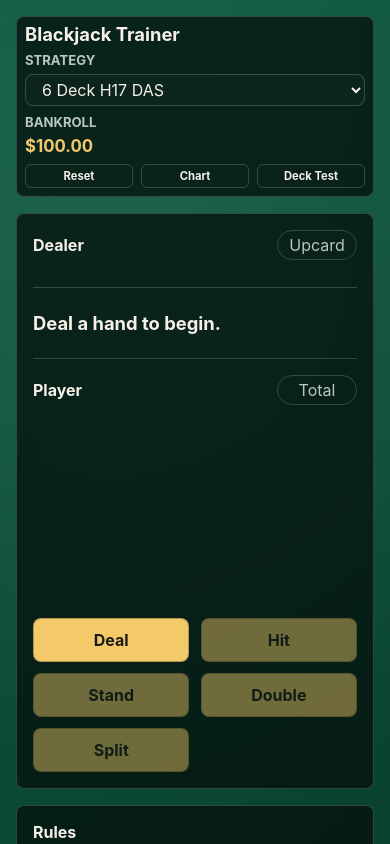
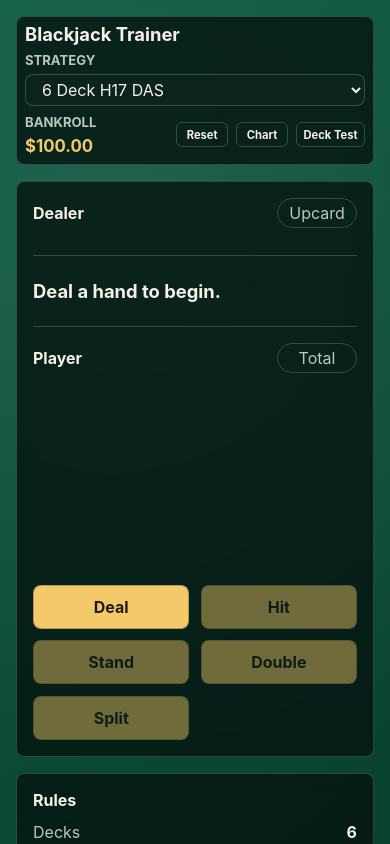
Before and after one commit to scauer/BlackjackTrainer, an Angular app: page / in a window 390 px wide. Shown: the top 844 px of the page. Built offline with nearby package versions, Linux system fonts and the light colour scheme.

Commit message:
Tighten mobile header layout

```diff
--- a/src/app/app.css
+++ b/src/app/app.css
@@ -73,6 +73,8 @@ select {
 }
 
 .topbar button {
+  width: 100%;
+  max-width: 6.25rem;
   min-height: 2rem;
   border-radius: 6px;
   padding: 0 0.65rem;
@@ -291,14 +293,13 @@ dd {
   }
 
   .topbar {
-    grid-template-columns: repeat(3, minmax(0, 1fr));
+    grid-template-columns: minmax(0, 1fr) repeat(3, minmax(3.25rem, auto));
     gap: 0.5rem;
     padding: 0.5rem;
   }
 
   .topbar > div:first-child,
-  .strategy-field,
-  .bankroll {
+  .strategy-field {
     grid-column: 1 / -1;
   }
 
@@ -322,7 +323,7 @@ dd {
     min-height: 1.55rem;
     padding: 0 0.4rem;
     font-size: 0.7rem;
-    width: 100%;
+    justify-self: end;
   }
 
   .actions {
```
